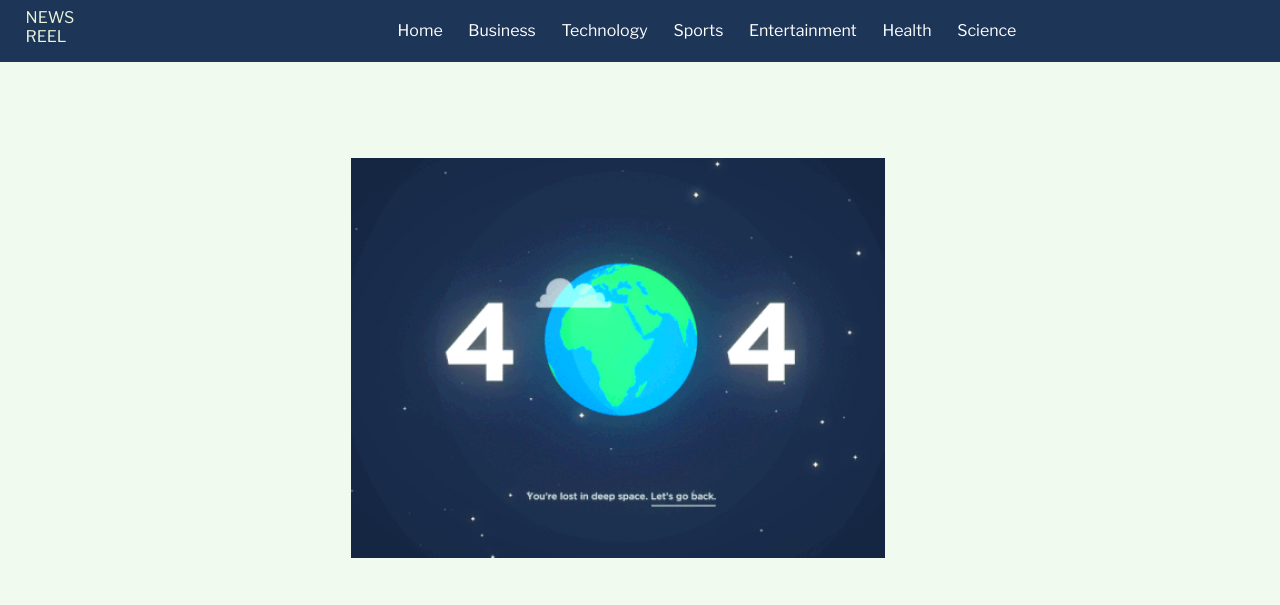
After one commit to Jaffar-Hussein/News-Reel, a Flask app: template app/templates/error.html in a window 1280 px wide. The commit adds this page. Shown: the top 605 px of the page. Run offline with Flask 2, Linux system fonts and the light colour scheme; the template is opened without the code that fills it: most values are stand-ins (such as "Sample title", 1, 10 or a date in 2020); parts of the project's set-up code (start-up, migrations or seed data) failed here and were passed over; some libraries are stand-ins or nearby versions.

Commit message:
ft:added the error page

```diff
--- a/app/main/errors.py
+++ b/app/main/errors.py
@@ -3,5 +3,4 @@ from flask import render_template
 
 @app.errorhandler(404)
 def page_not_found(e):
-    # return render_template('error.html'),404
-    return 'Not Found',404
+    return render_template('error.html'),404
--- a/app/static/css/index.css
+++ b/app/static/css/index.css
@@ -4,9 +4,15 @@
 }
 body{
     background-color: #f1faee ;
+    font-family: 'Libre Franklin', sans-serif;
+
+}
+
+.imagee img{
+    height:50vh;
 }
 .cards-body{
-    background-color: #f1faee !important;
+    background-color: #f1f9ef !important;
 }
 .cards{
     border-color: #f1faee !important;
@@ -33,10 +39,12 @@ nav a {
 }
 .textc{
     /* color: #E8F4DC; */
+    background-color: #1d3557!important;
+    color: white;
 }
 .cards {
     box-shadow: 0px 5px 10px 0px rgba(241, 250, 238, 0.5);
-    border-color: rgba(241, 250, 238, 0.5);
+    border-color: rgba(255,255,255, 0.5);
   }
 .card:hover {
     transform: translateY(-3px);
--- a/app/templates/articles.html
+++ b/app/templates/articles.html
@@ -1,7 +1,7 @@
 {% import 'macros.html' as macro %}
 {% extends 'base.html' %}
 {% block content %}
-<p class="h1 text-center text-decoration-underline textc">{{title_head}}</p>
+<p class="h1 text-center textc">{{title_head}}</p>
 
 {{macro.article(articles_news)}}
 
--- a/app/templates/base.html
+++ b/app/templates/base.html
@@ -7,7 +7,9 @@
 <head>
     <meta charset="UTF-8">
     <meta http-equiv="X-UA-Compatible" content="IE=edge">
-    <meta name="viewport" content="width=device-width, initial-scale=1.0">
+    <link rel="preconnect" href="https://fonts.googleapis.com">
+    <link rel="preconnect" href="https://fonts.gstatic.com" crossorigin>
+    <link href="https://fonts.googleapis.com/css2?family=Libre+Franklin&display=swap" rel="stylesheet">
     {{bootstrap.load_css()}}
     {{ render_static('css', '../static/css/index.css') }}
     <!-- <link rel="stylesheet" href="../static/css/index.css"> -->
--- /dev/null
+++ b/app/templates/error.html
@@ -0,0 +1,7 @@
+{% extends 'base.html' %}
+
+{% block content %}
+<div class="container p-5 m-5 d-flex justify-content-center align-items-center imagee">
+    <img src="../static/css/Assets/7iJR.gif" class="img-fluid" alt="">
+</div>
+{% endblock %}
--- a/app/templates/nav.html
+++ b/app/templates/nav.html
@@ -5,7 +5,7 @@
         {{render_nav_item('index','Home')}}
         {{render_nav_item('cat','Business',categorie="business")}}
         {{render_nav_item('cat','Technology',categorie="technology")}}
-        {{render_nav_item('cat','Sport',categorie="sports")}}
+        {{render_nav_item('cat','Sports',categorie="sports")}}
         {{render_nav_item('cat','Entertainment',categorie="entertainment")}}
         {{render_nav_item('cat','Health',categorie="health")}}
         {{render_nav_item('cat','Science',categorie="science")}}
```
Also changed, not shown: app/static/css/Assets/7iJR.gif (added), app/static/css/Assets/News.jpeg (deleted).
